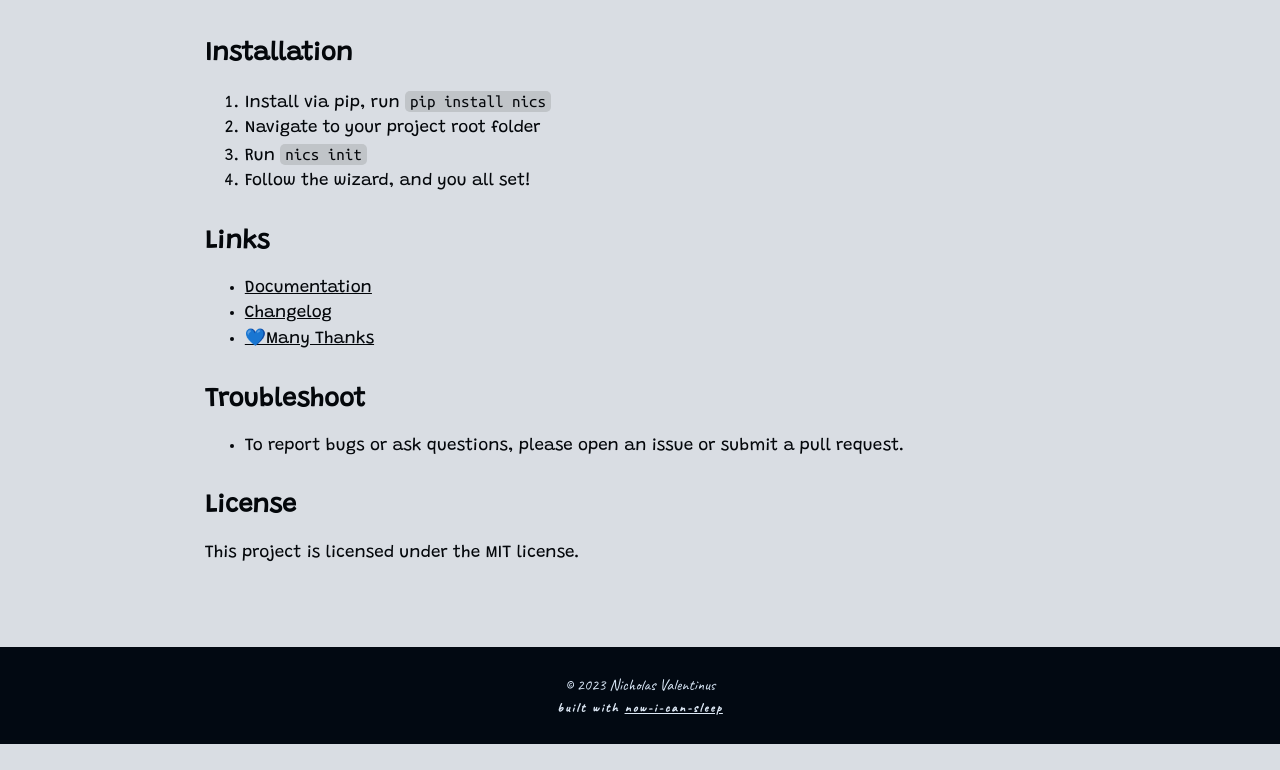
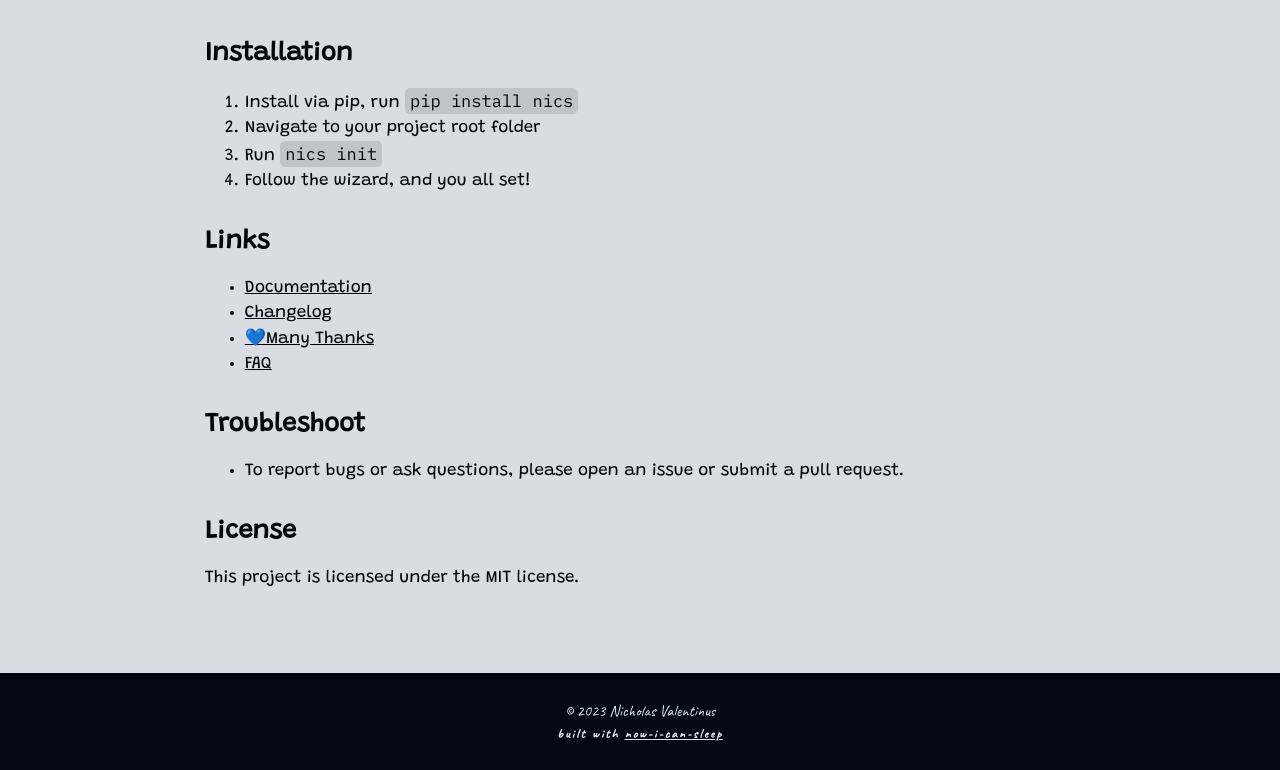
Before and after one commit to nvfp/now-i-can-sleep, a Jekyll site: the page built from _pages/index.md, in a window 1280 px wide. Shown: the part 864-1634 px from the top of the page. Built offline with Jekyll 4.4.1, drawn with Linux system fonts in a browser that asks for light colours; before the commit the page ends 1608 px from its top, so only the background shows below that.

Commit message:
NICS rebuilds the docs

```diff
--- a/_pages/index.md
+++ b/_pages/index.md
@@ -26,6 +26,7 @@ A minimalist, markdown-based tool for automating repository documentation creati
 - [Documentation](https://nvfp.github.io/now-i-can-sleep)
 - [Changelog](https://nvfp.github.io/now-i-can-sleep/changelog)
 - [💙Many Thanks](https://nvfp.github.io/now-i-can-sleep/many-thanks)
+- [FAQ](https://nvfp.github.io/now-i-can-sleep/faqs)
 
 
 ## Troubleshoot
--- a/_sass/main.scss
+++ b/_sass/main.scss
@@ -3,11 +3,12 @@
 ---
 
 @import url('https://fonts.googleapis.com/css2?family=Caveat&display=swap');
+$font: 'Caveat', cursive;
 @import url('https://fonts.googleapis.com/css2?family=Caveat&family=Grandstander&display=swap');
-@import url('https://fonts.googleapis.com/css2?family=Ubuntu+Mono&display=swap');
-$font: 'Caveat', cursive;
 $font2: 'Grandstander', cursive;
-$font3: 'Ubuntu Mono', monospace;
+// monospace font
+@import url('https://fonts.googleapis.com/css2?family=IBM+Plex+Mono&display=swap');
+$font3: 'IBM Plex Mono', monospace;
 
 $font-size-mobile: 16px;
 $mobile-width: 850px;
```
